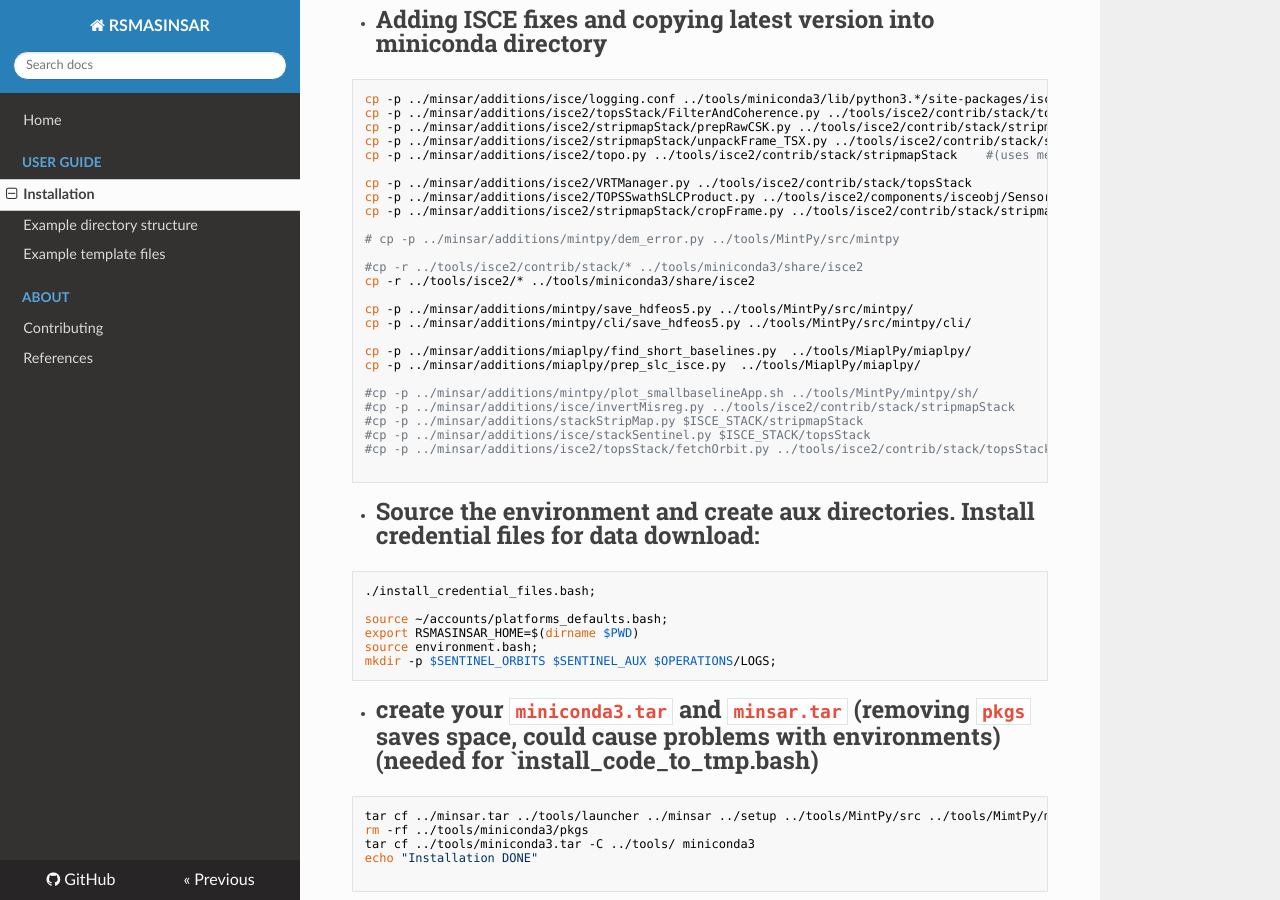
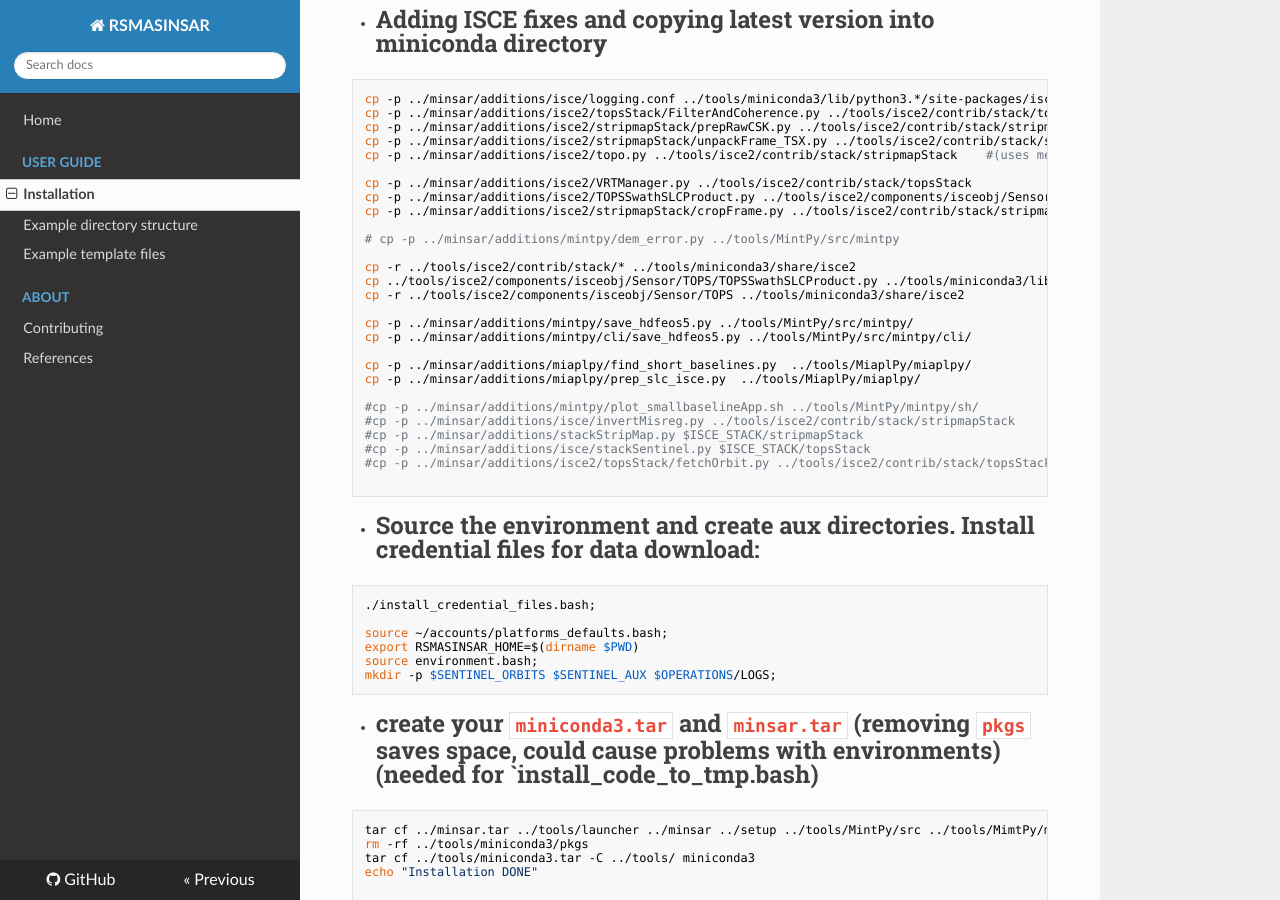
Before and after one commit to geodesymiami/rsmas_insar, an MkDocs documentation site: the page built from docs/installation.md, in a window 1280 px wide and 900 px high, scrolled down 1448 px. Built offline with MkDocs 1.6.1, drawn with Linux system fonts in a browser that asks for light colours; nearby versions of some CDN libraries.

Commit message:
Update installation.md

```diff
--- a/docs/installation.md
+++ b/docs/installation.md
@@ -90,8 +90,9 @@ cp -p ../minsar/additions/isce2/stripmapStack/cropFrame.py ../tools/isce2/contri
 
 # cp -p ../minsar/additions/mintpy/dem_error.py ../tools/MintPy/src/mintpy
 
-#cp -r ../tools/isce2/contrib/stack/* ../tools/miniconda3/share/isce2
-cp -r ../tools/isce2/* ../tools/miniconda3/share/isce2
+cp -r ../tools/isce2/contrib/stack/* ../tools/miniconda3/share/isce2
+cp ../tools/isce2/components/isceobj/Sensor/TOPS/TOPSSwathSLCProduct.py ../tools/miniconda3/lib/python3.1?/site-packages/isce/components/isceobj/Sensor/TOPS
+cp -r ../tools/isce2/components/isceobj/Sensor/TOPS ../tools/miniconda3/share/isce2
 
 cp -p ../minsar/additions/mintpy/save_hdfeos5.py ../tools/MintPy/src/mintpy/
 cp -p ../minsar/additions/mintpy/cli/save_hdfeos5.py ../tools/MintPy/src/mintpy/cli/
```
